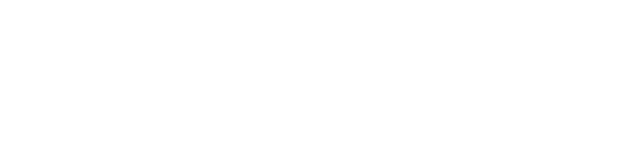
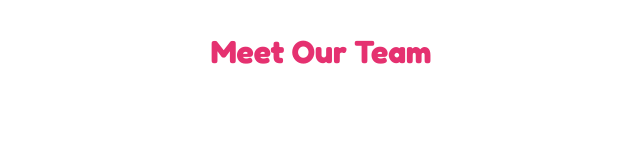
Before and after one commit to Valentina-De-Mite/html-css-float-cards, a plain HTML site: page index.html in a window 1280 px wide. Shown: the whole page, without its empty margins (319-959 px from the left). Drawn offline with Linux system fonts and the light colour scheme.

Commit message:
added header

```diff
--- a/assets/style.css
+++ b/assets/style.css
@@ -3,3 +3,25 @@
     margin: 0;
     padding: 0;
 }
+
+:root {
+    --cl-title: rgba(229, 49, 112, 255);
+    --cl-title2: rgba(255, 255, 254, 255);
+    --cl-table: rgba(15, 14, 23, 255);
+    --cl-subtitle: rgb(83, 173, 201);
+
+}
+
+body {
+    font-family: 'Fredoka', sans-serif;
+    max-width: 1170px;
+    margin: auto;
+    width: 80%;
+
+}
+
+.title {
+    color: var(--cl-title);
+    text-align: center;
+    padding-top: 2rem;
+}
--- a/index.html
+++ b/index.html
@@ -5,7 +5,7 @@
     <meta name="viewport" content="width=device-width, initial-scale=1.0">
     <title>Meet Our Team</title>
     <link rel="stylesheet" href="./assets/style.css">
-    <link href=" href="<link rel="preconnect" href="https://fonts.googleapis.com">
+    <link href="https://fonts.googleapis.com">
     <link rel="preconnect" href="https://fonts.gstatic.com" crossorigin>
     <link href="https://fonts.googleapis.com/css2?family=Fredoka:wght@600;700&display=swap" rel="stylesheet">
 <body>
@@ -13,6 +13,9 @@
 
     </header>
     <!-- /header -->
+        <div class="title">
+            <h1>Meet Our Team</h1>
+        </div>
 
     <main>
 
```
